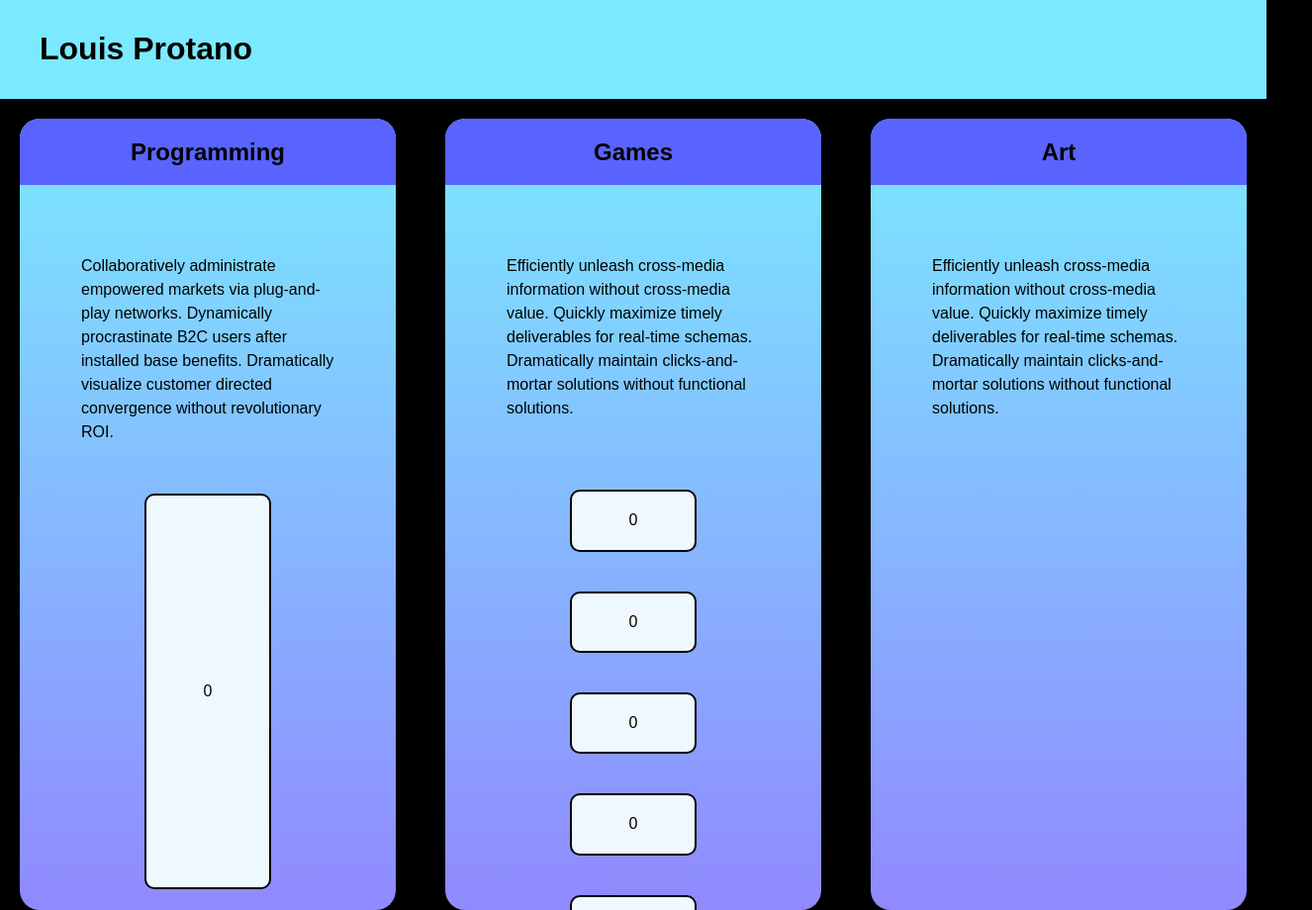
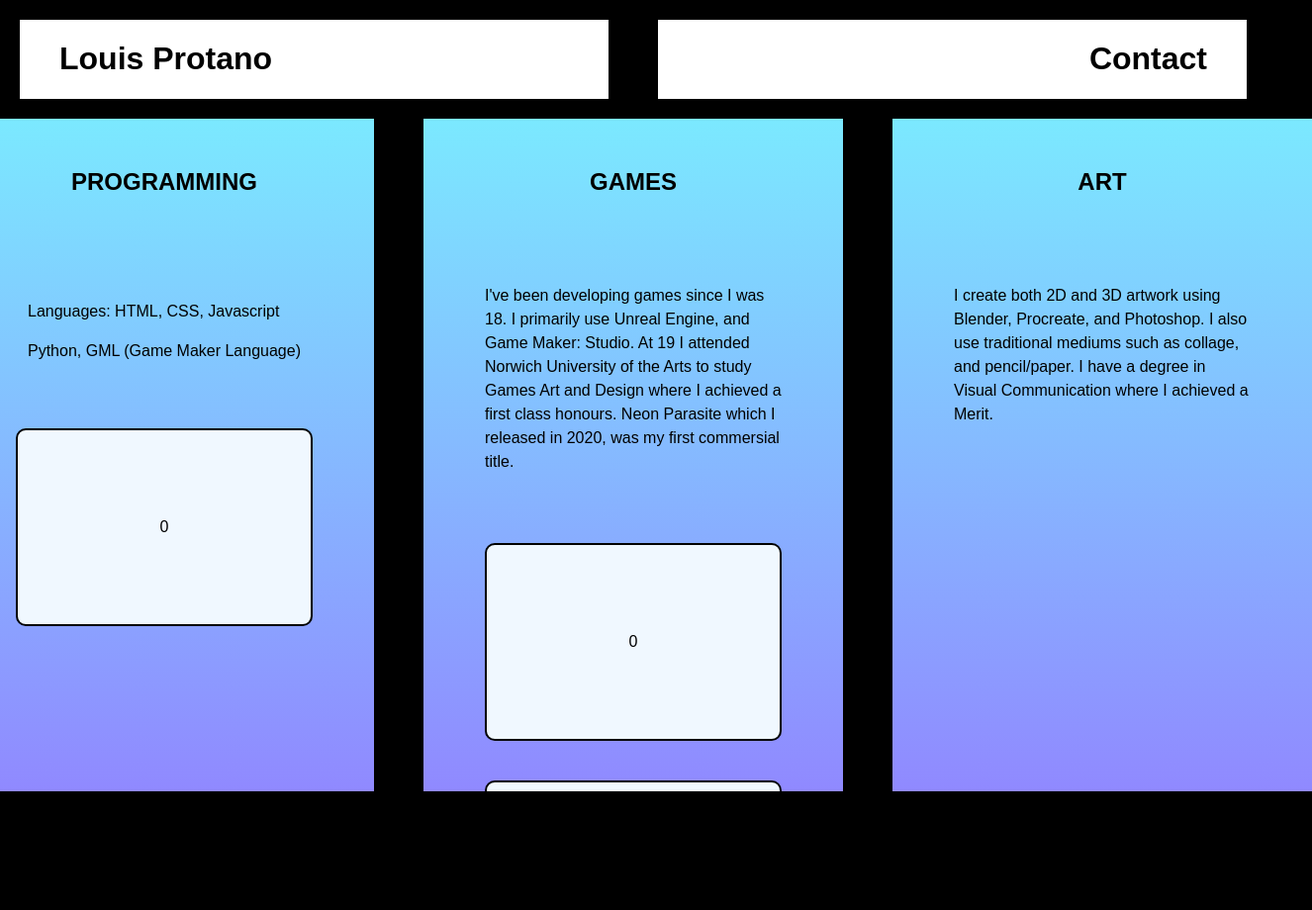
Before and after one commit to NV27/portfolio, a plain HTML site: page index.html in a window 1280 px wide. Shown: the whole page at 99% size, 1326 px wide, since content can reach past the window. After the commit the page ends 800 px from the top, so only its background shows below. Drawn offline with Linux system fonts and the light colour scheme.

Commit message:
still messsing with layout

```diff
--- a/index.html
+++ b/index.html
@@ -8,38 +8,41 @@
 <!-- <script defer src="interactive.js"></script> -->
 </head>
 <body>
-    <div class="nav-bar">
-        <h1>Louis Protano</h1>
+    <div class="nav">
+        <div class="nav-name">
+            <h1>Louis Protano</h1>
+        </div>
+        <div class="nav-extra">
+            <h1>Contact</h1>
+        </div>
     </div>
     <div class="column-container">
         <div class="column one">
-            <h2> Programming</h2>
-            <div class="content">Collaboratively administrate empowered markets via plug-and-play networks. Dynamically procrastinate B2C users after installed base benefits. Dramatically visualize customer directed convergence without revolutionary ROI.</div>
+            <h2> PROGRAMMING</h2>
+            <div class="content">
+                <p>Languages: HTML, CSS, Javascript</p>
+                <p>Python, GML (Game Maker Language)</p>
+            </div>
             <button class="expander">0</button>
         </div>
 
         <div class="column two">
 
-            <h2>Games</h2>
+            <h2>GAMES</h2>
             <div class="content">
-                Efficiently unleash cross-media information without cross-media value. Quickly maximize timely deliverables for real-time schemas. Dramatically maintain clicks-and-mortar solutions without functional solutions.
-
+                I've been developing games since I was 18. I primarily use Unreal Engine, and Game Maker: Studio. At 19 I attended Norwich University of the Arts to study Games Art and Design where I achieved a first class honours. Neon Parasite which I released in 2020, was my first commersial title.
             </div>
             <button class="expander e3">0</button>
             <button class="expander e3">0</button>
             <button class="expander e3">0</button>
             <button class="expander e3">0</button>
-            <button class="expander e3">0</button>
-            <button class="expander e3">0</button>
-            <button class="expander e3">0</button>
-            <button class="expander e3">0oihfoihfoifhoeihfoeihfeoifheoifheoifheoifheoifheoifwdiuhfiufgieufgeifugefiegfeiufgeiufgeiufefefeheoifheoifheoi</button>
         </div>
 
 
         <div class="column three">
-            <h2>Art</h2>
+            <h2>ART</h2>
             <div class="content">
-                Efficiently unleash cross-media information without cross-media value. Quickly maximize timely deliverables for real-time schemas. Dramatically maintain clicks-and-mortar solutions without functional solutions.
+                    I create both 2D and 3D artwork using Blender, Procreate, and Photoshop. I also use traditional mediums such as collage, and pencil/paper. I have a degree in Visual Communication where I achieved a Merit.
             </div>
             <!-- <div class="b-grid">
                 <button class="expander">0</button>
--- a/style.css
+++ b/style.css
@@ -4,12 +4,29 @@ body{
 
 }
 
-.nav-bar {
-    background: rgba(123,233,255,1);
+.nav{
     top: 0px;
     color: rgb(0, 0, 0);
-    padding: 10px 40px;
-    margin-bottom: 20px;
+    /* padding: 10px 40px; */
+    margin: 20px;
+    box-shadow: 2px 10px 100px 0px rgba(0,0,0,1);
+    display: flex;
+    justify-content: space-between;
+    gap: 50px;
+}
+
+.nav-name{
+    background: rgb(255, 255, 255);
+    width: 2000px;
+    padding: 0px 40px;
+
+}
+
+.nav-extra{
+    background: rgb(255, 255, 255);
+    width: 2000px;
+    text-align: end;
+    padding: 0px 40px;
 }
 
 .column-container {
@@ -22,20 +39,22 @@ body{
 }
 
 .column {
-    height: 100vh;
+    height: 85vh;
     /* float: left; */
     overflow-y: auto;
     overflow-x: hidden;
     background-color: black;
     color: aliceblue;
-    border-radius: 20px;
+    /* border-radius: 20px; */
     display: flex;
     flex-direction: column;
     align-items: center;
     width: fit-content;
+    justify-content: start;
     min-width: 200px;
     padding-left: 5%;
     padding-right: 5%;
+    min-width: 300px;
   }
 
   .column.one {
@@ -64,16 +83,21 @@ body{
     color: black;
   }
 
+  h1 {
+    font-size: xx-large;
+  }
+
   h2 {
     color: black;
     font-weight: 700;
     padding-top: 20px;
     padding-bottom: 20px;
-    background-color: rgb(89, 100, 255);
+    /* background-color: rgb(89, 100, 255); */
     text-align: center;
-    width: 1000px;
+    /* width: 1000px; */
     top: 0px;
-    margin-top: 0px;
+    margin-top: 30px;
+    font-size: x-large;
 
   }
 
@@ -81,24 +105,26 @@ body{
     border: black 2px solid;
     background-color: aliceblue;
     border-radius: 10px;
-    width: 50%;
-    height: 400px;
+    width: 100%;
+    height: 200px;
+    min-height: 200px;
+    min-width: 200px;
     transition: width 1s, height 1s;
   }
 
   .expander:hover {
     background-color: bisque;
     width: 120%;
-    height: 500px;
     transition: width 1s, height 1s;
     transition-timing-function: cubic-bezier(0.075, 0.82, 0.165, 1)
   }
 
+
   .b-grid{
     display: flex;
-    width: 100px;
-    height: 100px;
-    max-height: none;
+    flex-wrap: wrap;
+    width: 400px;
+    height: 400px;
     justify-content: start;
     border: 2px black solid;
     align-items: center;
```
